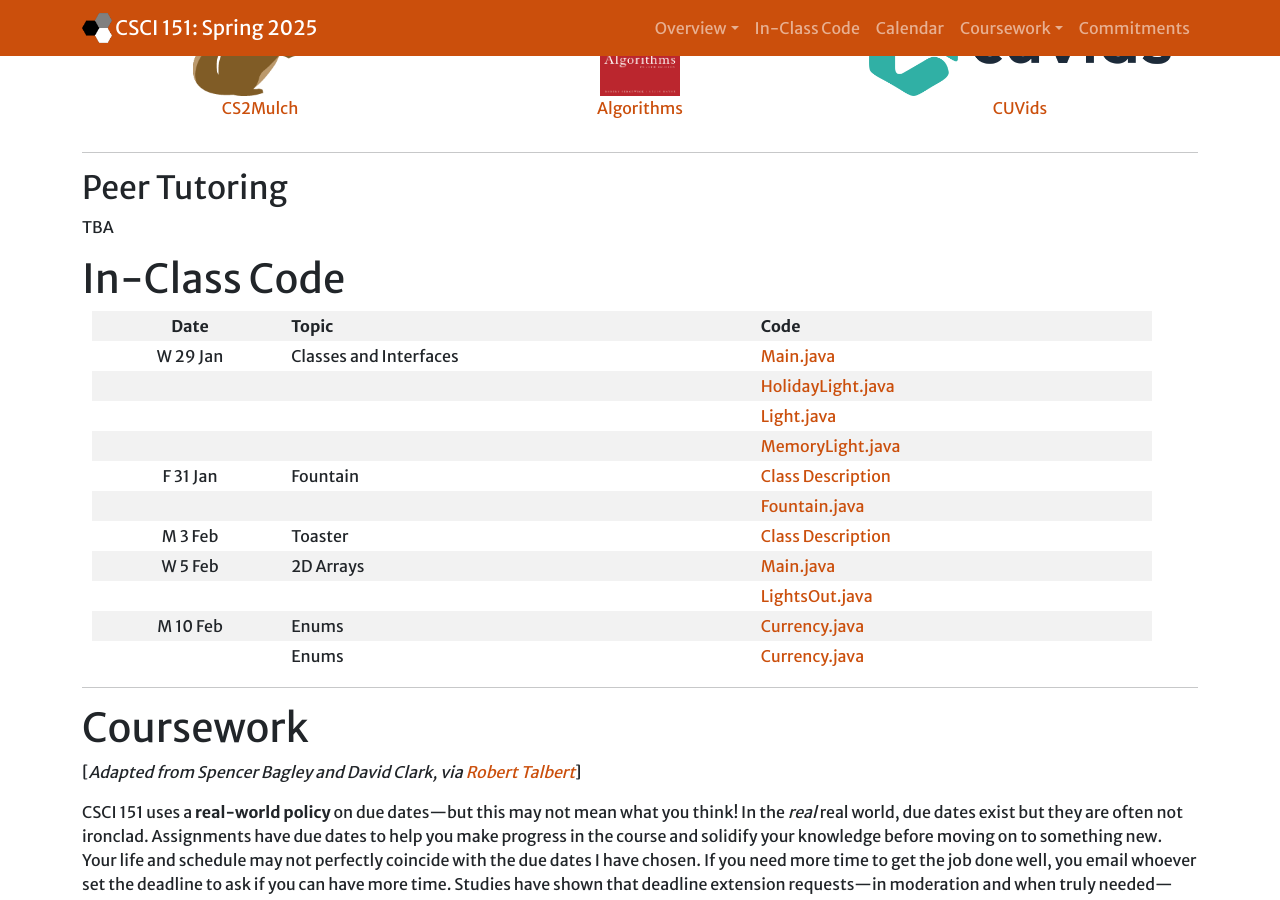
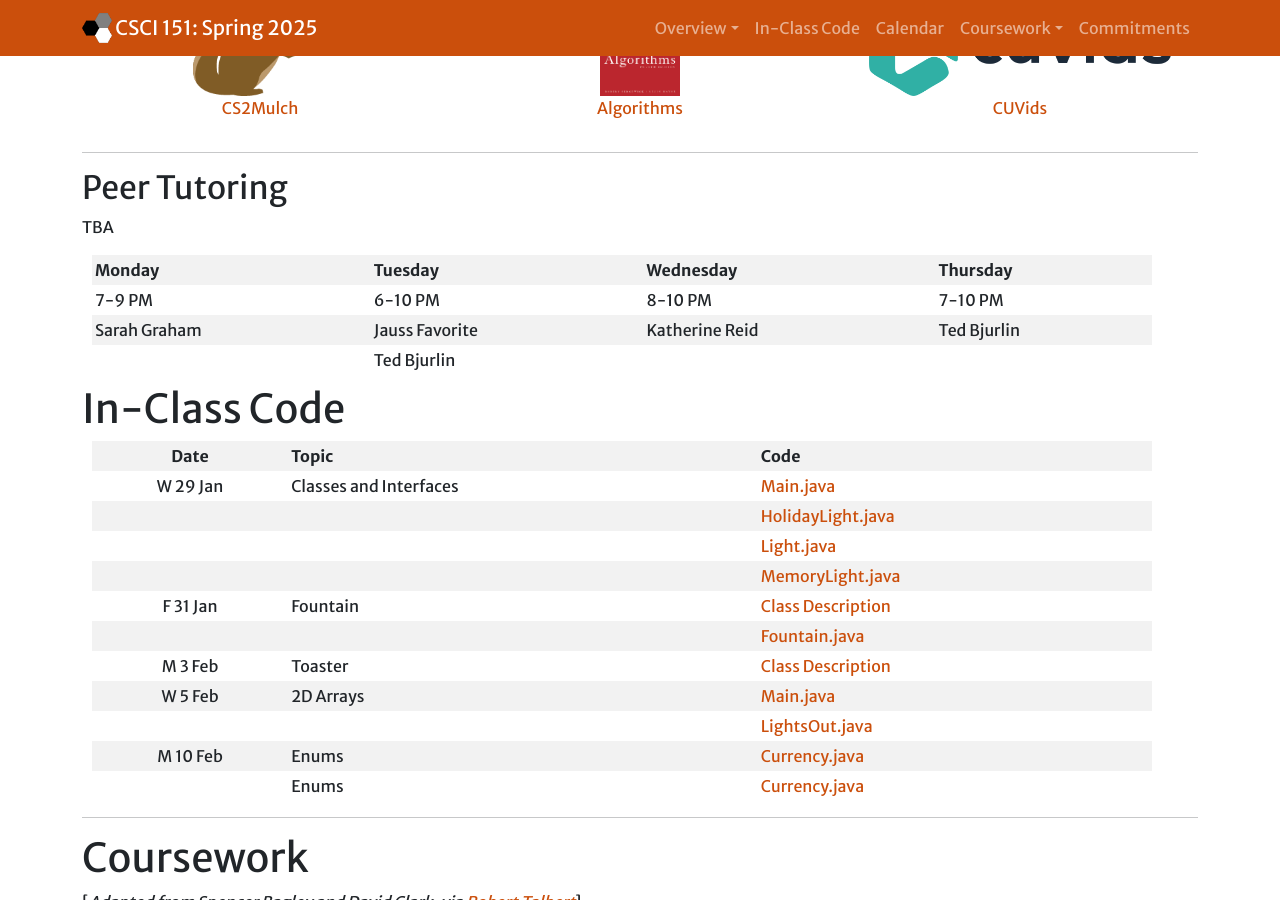
Before and after one commit to Hendrix-CS/csci151, a Jekyll site: the page built from index.md, in a window 1280 px wide and 900 px high, scrolled down 1518 px. Built offline with Jekyll 4.4.1, drawn with Linux system fonts in a browser that asks for light colours; nearby versions of some CDN libraries.

Commit message:
Lab hours posted

```diff
--- a/index.md
+++ b/index.md
@@ -37,14 +37,13 @@ Upon completing this course, our goal is for you to be able to:
 
 TBA
 
-<!--
 
-| Sunday           | Monday         | Tuesday     | Wednesday     | Thursday
-|------------------|----------------|-------------|---------------|---------
-| 6-8 PM           | 5-7 PM         | 7-9 PM      | 7-9 PM        | 6-8 PM
-| Katherine Reid   | Leigh Johnston | Ted Bjurlin | Joseph Washum | Jauss Favorite
+| Monday         | Tuesday       | Wednesday      | Thursday
+|----------------|---------------|----------------|---------
+| 7-9 PM         | 6-10 PM       | 8-10 PM        | 7-10 PM
+| Sarah Graham   | Jauss Favorite| Katherine Reid | Ted Bjurlin
+|                | Ted Bjurlin   |                |
 
--->
 
 
 # <a name="inclasscode">In-Class Code</a>
```
